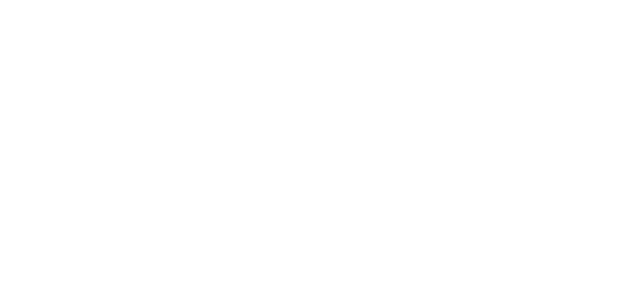
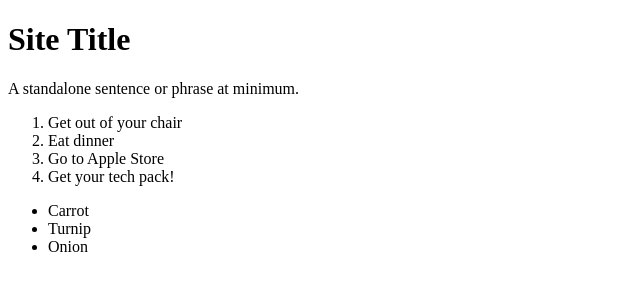
Before and after one commit to mrchow62/sbwd-project-one, a plain HTML site: page index.html in a window 1280 px wide. Shown: the whole page, without its empty margins (0-640 px from the left). Drawn offline with Linux system fonts and the light colour scheme.

Commit message:
complete text file for project 1

```diff
--- a/index.html
+++ b/index.html
@@ -3,15 +3,27 @@
 <head>
   <title>Advait Joshi</title>
   <meta charset="utf-8" />
+</head>
 
+<body>
+<h1>Site Title</h1>
 
+<p>
+  A standalone sentence or phrase at minimum.
+</p>
 
+<ol>
+  <li> Get out of your chair</li>
+  <li> Eat dinner</li>
+  <li> Go to Apple Store</li>
+  <li> Get your tech pack!</li>
+</ol>
 
-
-
-</head>
-<body>
-
+<ul>
+  <li>Carrot</li>
+  <li>Turnip</li>
+  <li>Onion</li>
+</ul>
 
 
 
```
Also changed, not shown: project-1.txt.
